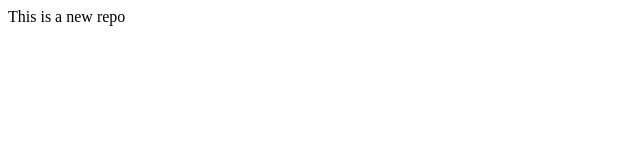
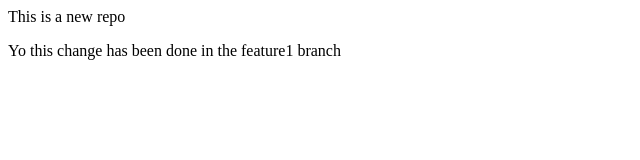
Before and after one commit to kushank-garg/local-repo, a plain HTML site: page index.html in a window 1280 px wide. Shown: the whole page, without its empty margins (0-640 px from the left). Drawn offline with Linux system fonts and the light colour scheme.

Commit message:
Added a feature

```diff
--- a/index.html
+++ b/index.html
@@ -1 +1,2 @@
 <p>This is a new repo</p>
+<p>Yo this change has been done in the feature1 branch</p>
```
Also changed, not shown: 1 other file.
